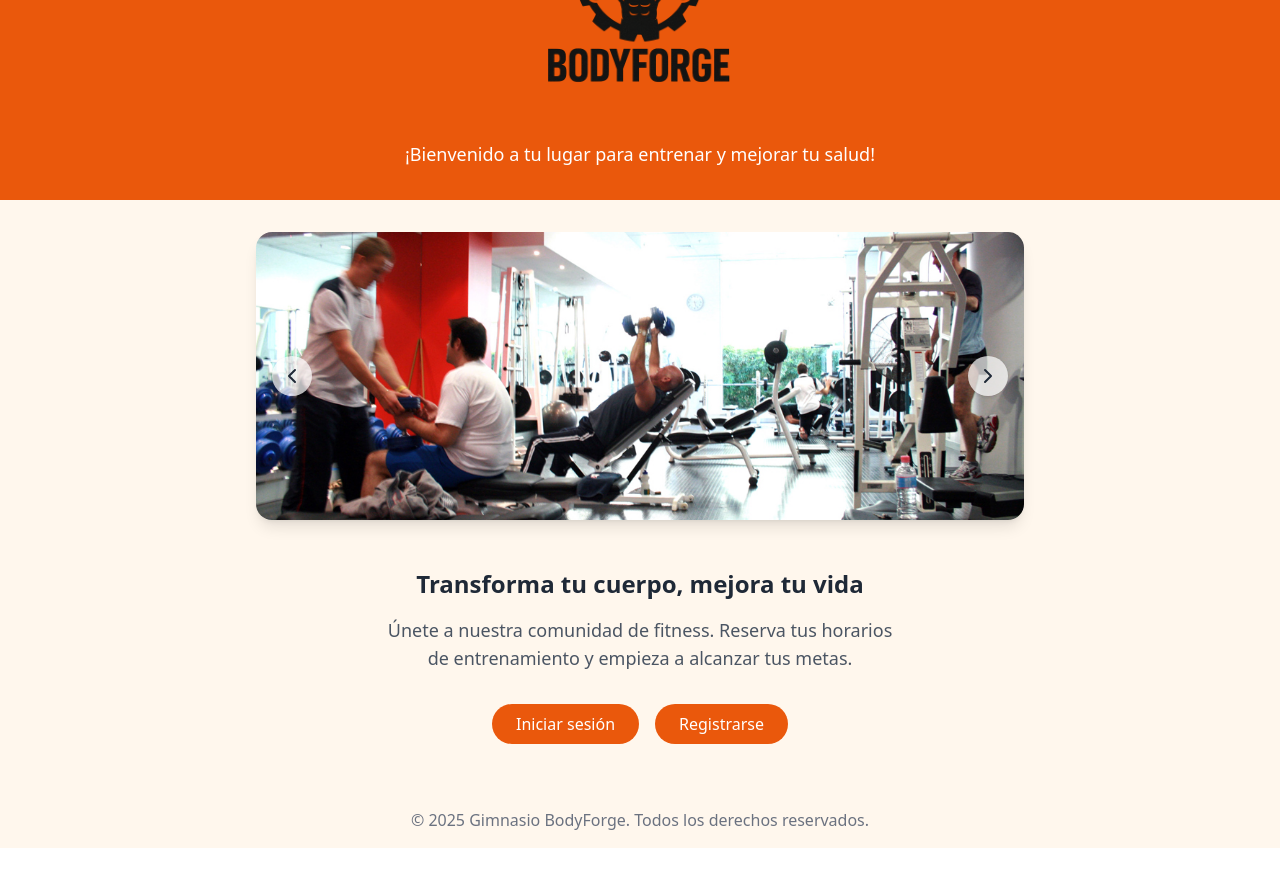
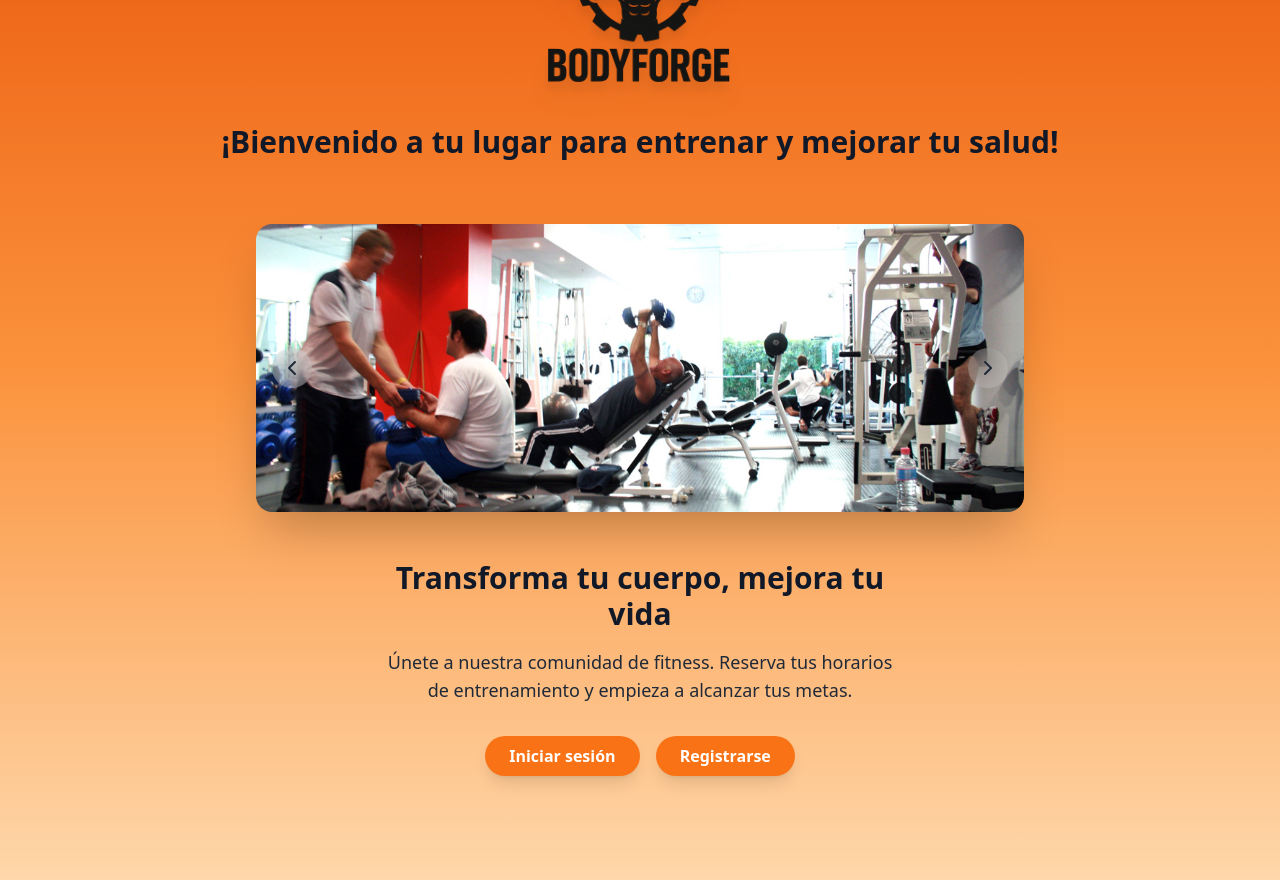
Before and after one commit to JoaoCorozo/GimnasioBodyForge, a React (Vite) app: page / in a window 1280 px wide. Shown: the part 260-1140 px from the top of the page. Before the commit the page ends 1108 px from the top, so only its background shows below. Built offline with nearby package versions, Linux system fonts and the light colour scheme.

Commit message:
cambio home

```diff
--- a/package.json
+++ b/package.json
@@ -10,6 +10,7 @@
     "preview": "vite preview"
   },
   "dependencies": {
+    "aos": "^2.3.4",
     "lucide-react": "^0.503.0",
     "react": "^19.0.0",
     "react-dom": "^19.0.0",
--- a/src/main.jsx
+++ b/src/main.jsx
@@ -4,6 +4,9 @@ import App from "./App";
 import { BrowserRouter } from "react-router-dom";
 import { AuthProvider } from "./context/AuthContext";
 import "./index.css";
+import AOS from 'aos';
+import 'aos/dist/aos.css';
+AOS.init();
 
 ReactDOM.createRoot(document.getElementById("root")).render(
   <React.StrictMode>
--- a/src/pages/Home.jsx
+++ b/src/pages/Home.jsx
@@ -25,57 +25,62 @@ const Home = () => {
   }, []);
 
   return (
-    <div className="min-h-screen bg-orange-50 flex flex-col justify-center items-center">
-      <header className="text-center p-8 bg-orange-600 text-white w-full">
+    <div className="min-h-screen bg-gradient-to-b from-orange-600 via-orange-400 to-orange-200 text-gray-900 flex flex-col justify-center items-center font-sans">
+      <header className="text-center p-8 w-full" data-aos="fade-down">
         <Link to="/" className="flex justify-center items-center">
-          <img src={logo} alt="BodyForge Logo" className="h-60" />
+          <img src={logo} alt="BodyForge Logo" className="h-60 drop-shadow-xl" />
         </Link>
-        <p className="mt-4 text-lg">¡Bienvenido a tu lugar para entrenar y mejorar tu salud!</p>
+        <h2 className="text-3xl font-bold text-gray-900">¡Bienvenido a tu lugar para entrenar y mejorar tu salud!</h2>
       </header>
 
-      <div className="relative w-full max-w-3xl h-72 mt-8 overflow-hidden rounded-2xl shadow-lg">
+      <div
+        className="relative w-full max-w-3xl h-72 mt-8 overflow-hidden rounded-2xl shadow-2xl"
+        data-aos="zoom-in"
+      >
         <img
           src={imagenes[index]}
           alt="Imagen del gimnasio"
-          className="w-full h-full object-cover transition-opacity duration-700"
+          className="w-full h-full object-cover transition-opacity duration-1000 ease-in-out"
         />
         <button
           onClick={() => cambiarImagen('prev')}
-          className="absolute top-1/2 left-4 transform -translate-y-1/2 bg-white bg-opacity-70 rounded-full p-2 shadow hover:bg-opacity-90"
+          className="absolute top-1/2 left-4 transform -translate-y-1/2 bg-white bg-opacity-20 backdrop-blur-md hover:bg-opacity-40 rounded-full p-2 transition"
         >
           <ChevronLeft className="w-6 h-6 text-gray-800" />
         </button>
         <button
           onClick={() => cambiarImagen('next')}
-          className="absolute top-1/2 right-4 transform -translate-y-1/2 bg-white bg-opacity-70 rounded-full p-2 shadow hover:bg-opacity-90"
+          className="absolute top-1/2 right-4 transform -translate-y-1/2 bg-white bg-opacity-20 backdrop-blur-md hover:bg-opacity-40 rounded-full p-2 transition"
         >
           <ChevronRight className="w-6 h-6 text-gray-800" />
         </button>
       </div>
 
-      <main className="flex flex-col items-center mt-12 px-4">
+      <main className="flex flex-col items-center mt-12 px-4" data-aos="fade-up">
         <div className="max-w-lg text-center mb-8">
-          <h2 className="text-2xl font-semibold text-gray-800">Transforma tu cuerpo, mejora tu vida</h2>
-          <p className="mt-4 text-lg text-gray-600">Únete a nuestra comunidad de fitness. Reserva tus horarios de entrenamiento y empieza a alcanzar tus metas.</p>
+          <h2 className="text-3xl font-bold text-gray-900">Transforma tu cuerpo, mejora tu vida</h2>
+          <p className="mt-4 text-lg text-gray-800">
+            Únete a nuestra comunidad de fitness. Reserva tus horarios de entrenamiento y empieza a alcanzar tus metas.
+          </p>
         </div>
 
         <div className="flex gap-4">
           <Link
             to="/login"
-            className="bg-orange-600 text-white px-6 py-2 rounded-full hover:bg-orange-700 transition"
+            className="bg-orange-500 text-white shadow-lg hover:bg-orange-600 px-6 py-2 rounded-full transition font-semibold"
           >
             Iniciar sesión
           </Link>
           <Link
             to="/register"
-            className="bg-orange-600 text-white px-6 py-2 rounded-full hover:bg-orange-700 transition"
+            className="bg-orange-500 text-white shadow-lg hover:bg-orange-600 px-6 py-2 rounded-full transition font-semibold"
           >
             Registrarse
           </Link>
         </div>
       </main>
 
-      <footer className="mt-12 p-4 text-center text-gray-500">
+      <footer className="mt-12 p-4 text-center text-gray-700" data-aos="fade-in">
         <p>© 2025 Gimnasio BodyForge. Todos los derechos reservados.</p>
       </footer>
     </div>
```
Also changed, not shown: 1 other file (tests, documents, lock files or other folders).
